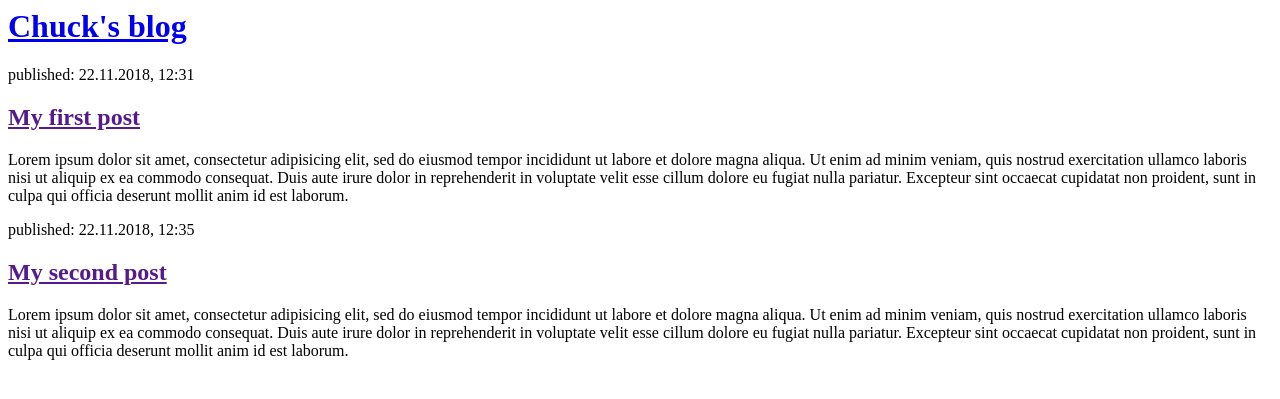
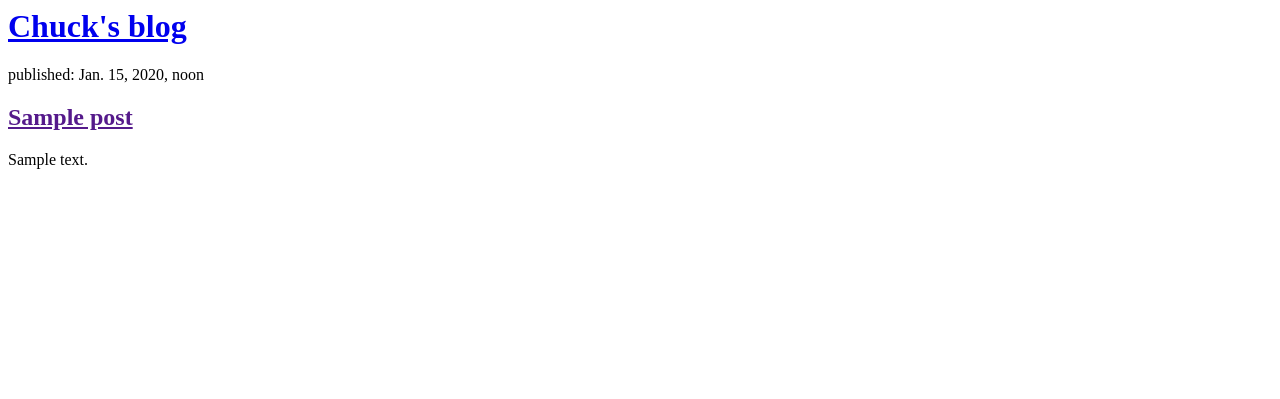
Before and after one commit to VladyslavHnatchenko/blog-dj, a Django app: template blog/templates/blog/post_list.html in a window 1280 px wide. Shown: the top 399 px of the page. Run offline with Django 3.2, Linux system fonts and the light colour scheme; the template is opened without the code that fills it: values that come from a table or form of the project are taken from there, others are empty; tables that the repository leaves empty hold one stand-in row (values such as "Sample post").

Commit message:
Modified templates to display posts from database.

```diff
--- a/blog/templates/blog/post_list.html
+++ b/blog/templates/blog/post_list.html
@@ -7,26 +7,12 @@
 			<h1><a href="/">Chuck's blog</a></h1>
 		</div>
 
-		<div>
-			<p>published: 22.11.2018, 12:31</p>
-			<h2><a href="">My first post</a></h2>
-			<p>Lorem ipsum dolor sit amet, consectetur adipisicing elit, sed do eiusmod
-			tempor incididunt ut labore et dolore magna aliqua. Ut enim ad minim veniam,
-			quis nostrud exercitation ullamco laboris nisi ut aliquip ex ea commodo
-			consequat. Duis aute irure dolor in reprehenderit in voluptate velit esse
-			cillum dolore eu fugiat nulla pariatur. Excepteur sint occaecat cupidatat non
-			proident, sunt in culpa qui officia deserunt mollit anim id est laborum.</p>
-		</div>
-
-		<div>
-			<p>published: 22.11.2018, 12:35</p>
-			<h2><a href="">My second post</a></h2>
-			<p>Lorem ipsum dolor sit amet, consectetur adipisicing elit, sed do eiusmod
-			tempor incididunt ut labore et dolore magna aliqua. Ut enim ad minim veniam,
-			quis nostrud exercitation ullamco laboris nisi ut aliquip ex ea commodo
-			consequat. Duis aute irure dolor in reprehenderit in voluptate velit esse
-			cillum dolore eu fugiat nulla pariatur. Excepteur sint occaecat cupidatat non
-			proident, sunt in culpa qui officia deserunt mollit anim id est laborum.</p>
-		</div>
+		{% for post in posts %}
+			<div>
+				<p>published: {{ post.published_date }}</p>
+				<h2><a href="">{{ post.title }}</a></h2>
+				<p>{{ post.text|linebreaksbr }}</p>
+			</div>
+		{% endfor %}
 	</body>
 </html>
--- a/blog/views.py
+++ b/blog/views.py
@@ -1,5 +1,8 @@
 from django.shortcuts import render
+from django.utils import timezone
+from .models import Post
 
 
 def post_list(request):
-    return render(request, 'blog/post_list.html', {})
+    posts = Post.objects.filter(published_date__lte=timezone.now()).order_by('published_date')
+    return render(request, 'blog/post_list.html', {'posts': posts})
```
